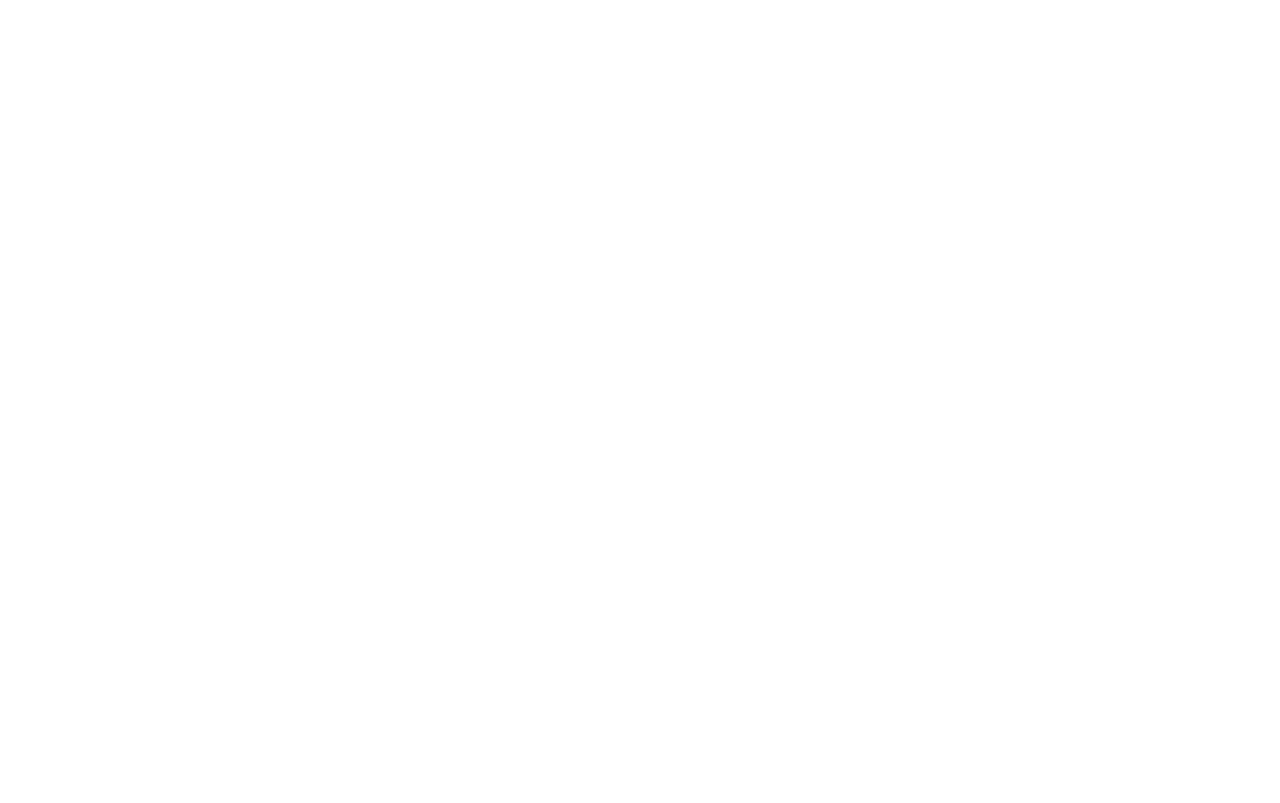
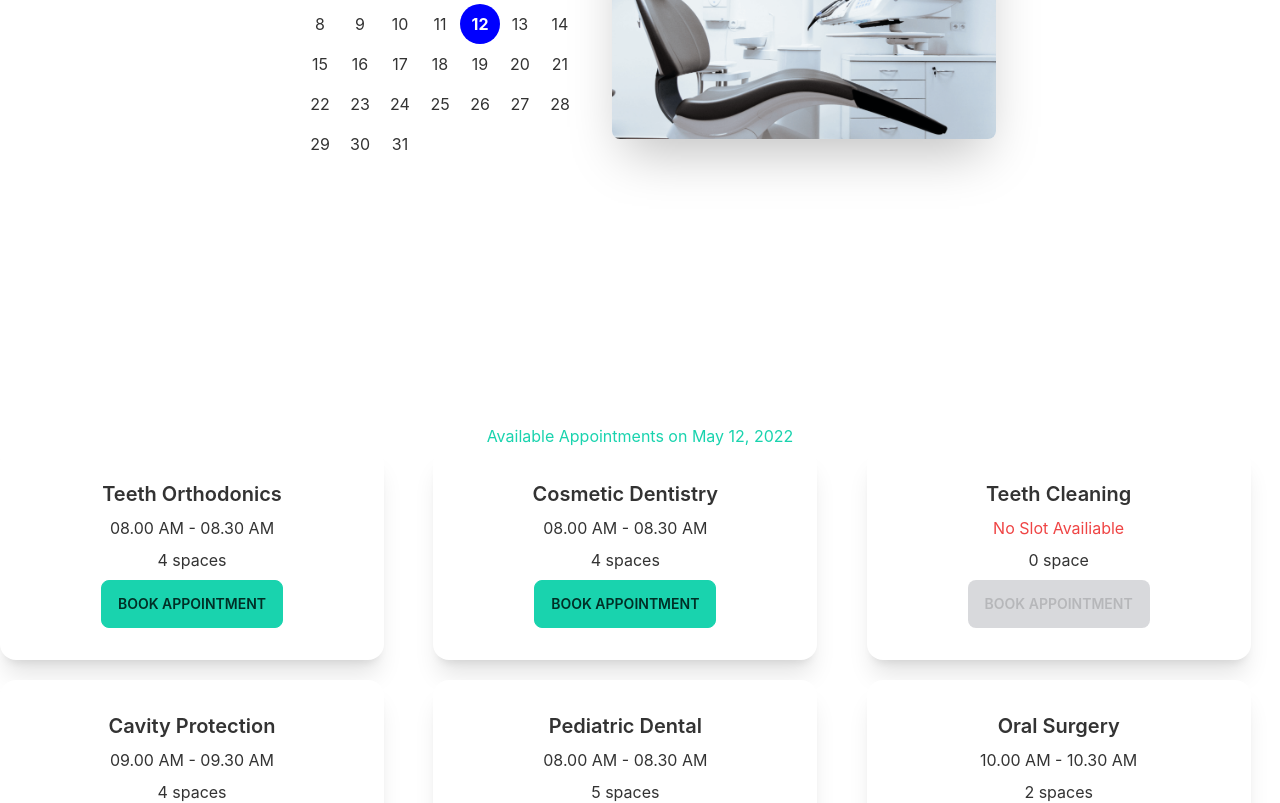
Before and after one commit to rezwanrahimr/Doctors-Portal, a React (Create React App) app: page /appointment in a window 1280 px wide. Shown: the part 440-1243 px from the top of the page. Before the commit the page ends 800 px from the top, so only its background shows below. Built offline with nearby package versions, Linux system fonts and the light colour scheme.

Commit message:
appoinment section server site added

```diff
--- a/package.json
+++ b/package.json
@@ -13,7 +13,9 @@
     "@testing-library/react": "^13.2.0",
     "@testing-library/user-event": "^13.5.0",
     "daisyui": "^2.14.3",
+    "date-fns": "^2.28.0",
     "react": "^18.1.0",
+    "react-day-picker": "^8.0.4",
     "react-dom": "^18.1.0",
     "react-router-dom": "^6.3.0",
     "react-scripts": "5.0.1",
--- /dev/null
+++ b/public/services.json
@@ -0,0 +1,61 @@
+[
+    {
+        "_id":1,
+        "name": "Teeth Orthodonics",
+        "slots": [
+            "08.00 AM - 08.30 AM",
+            "08.30 AM - 09.00 AM",
+            "09.00 AM - 09.30 AM",
+            "09.30 AM - 10.00 AM"
+
+        ]
+    },
+    {
+        "_id":2,
+        "name": "Cosmetic Dentistry",
+        "slots": [
+            "08.00 AM - 08.30 AM",
+            "08.30 AM - 09.00 AM",
+            "10.00 AM - 10.30 AM",
+            "10.30 AM - 11.00 AM"
+        ]
+    },
+    {
+        "_id":3,
+        "name": "Teeth Cleaning",
+        "slots": [
+
+        ]
+    },
+    {
+        "_id":4,
+        "name": "Cavity Protection",
+        "slots": [
+
+            "09.00 AM - 09.30 AM",
+            "09.30 AM - 10.00 AM",
+            "10.00 AM - 10.30 AM",
+            "10.30 AM - 11.00 AM"
+        ]
+    },
+    {
+        "_id":5,
+        "name": "Pediatric Dental",
+        "slots": [
+            "08.00 AM - 08.30 AM",
+            "08.30 AM - 09.00 AM",
+            "09.00 AM - 09.30 AM",
+            "10.00 AM - 10.30 AM",
+            "10.30 AM - 11.00 AM"
+        ]
+    },
+    {
+        "_id":6,
+        "name": "Oral Surgery",
+        "slots": [
+
+            "10.00 AM - 10.30 AM",
+            "10.30 AM - 11.00 AM"
+        ]
+    }
+]
--- a/src/App.js
+++ b/src/App.js
@@ -21,6 +21,7 @@
        <Route path='/reviews' element={<Reviews></Reviews>}></Route>
        <Route path='/contactus' element={<ContactUs></ContactUs>}></Route>
        <Route path='/login' element={<Login></Login>}></Route>
+       <Route path='/appoin'></Route>
      </Routes>
      <Footer></Footer>
     </div>
--- a/src/components/Appointment/Appointment.js
+++ b/src/components/Appointment/Appointment.js
@@ -1,9 +1,13 @@
-import React from 'react';
+import React, { useState } from 'react';
+import AppointmentBanner from '../AppointmentBanner/AppointmentBanner';
+import AvailableAppointments from '../AvailiableAppointment/AvailableAppointments';
 
 const Appointment = () => {
+    const [date,setDate] = useState(new Date());
     return (
         <div>
-            <h1>this is Appointment page</h1>
+            <AppointmentBanner date={date} setDate={setDate}></AppointmentBanner>
+            <AvailableAppointments date={date} setDate={setDate}></AvailableAppointments>
         </div>
     );
 };
--- /dev/null
+++ b/src/components/AppointmentBanner/AppointmentBanner.js
@@ -0,0 +1,28 @@
+import {React} from 'react';
+import bannerimg from '../../assets/images/chair.png'
+import {DayPicker} from 'react-day-picker';
+import 'react-day-picker/dist/style.css';
+import { format } from 'date-fns';
+
+const AppointmentBanner = ({date,setDate}) => {
+    console.log(date,setDate);
+    return (
+        <div class="hero min-h-screen">
+            <div class="hero-content flex-col lg:flex-row-reverse">
+            <img src={bannerimg} class="max-w-sm rounded-lg shadow-2xl" />
+                <div>
+                <DayPicker
+                mode="single"
+                selected={date}
+                onSelect={setDate}
+
+                />
+
+
+                </div>
+            </div>
+        </div>
+    );
+};
+
+export default AppointmentBanner;
--- /dev/null
+++ b/src/components/AvailiableAppointment/AvailableAppointments.js
@@ -0,0 +1,30 @@
+import format from 'date-fns/format';
+import { useEffect, useState } from 'react';
+import React from 'react';
+import Service from './Service';
+import BookingModal from './BookingModal/BookingModal';
+
+const AvailableAppointments = ({ date }) => {
+    const [services, setServices] = useState([]);
+    const [treatment,setTreatment] = useState(null);
+    useEffect(() => {
+        fetch('services.json')
+            .then(response => response.json())
+            .then(data => setServices(data));
+    }, [])
+    return (
+        <div>
+            <h4 className='text-center text-secondary'>Available Appointments on {format(date, 'PP')}</h4>
+            <div className='grid grid-cols-1 lg:grid-cols-3 gap-5'>
+                {
+                    services.map(service => <Service key={service._id} service={service} setTreatment={setTreatment}></Service>)
+                }
+            </div>
+            {
+                treatment && <BookingModal date={date} treatment={treatment} setTreatment={setTreatment}></BookingModal>
+            }
+        </div>
+    );
+};
+
+export default AvailableAppointments;
--- /dev/null
+++ b/src/components/AvailiableAppointment/BookingModal/BookingModal.js
@@ -0,0 +1,49 @@
+import { format } from 'date-fns';
+import React from 'react';
+
+const BookingModal = ({ treatment, date,setTreatment }) => {
+    console.log(treatment)
+    // create a handlear
+    const handleBooking = event =>{
+        event.preventDefault();
+        const slot = event.target.slot.value;
+        console.log(slot)
+        setTreatment('');
+    }
+
+    return (
+        <div>
+
+            <label for="my-modal-6" class="btn modal-button">open modal</label>
+            <input type="checkbox" id="booking-modal-6" class="modal-toggle" />
+
+            <div class="modal modal-bottom sm:modal-middle">
+                <div class="modal-box">
+                    <label for="booking-modal-3" class="btn btn-sm btn-circle absolute right-2 top-2">✕</label>
+                    <h3 class="font-bold text-lg">{treatment.name}</h3>
+                    <form onSubmit={handleBooking} className='grid grid-cols-1 gap-3 justify-items-center'>
+                        <input disabled type="text" value={format(date, 'PP')} class="input input-bordered w-full max-w-xs" />
+                        <select name="slot" class="select select-bordered w-full max-w-xs">
+                            {
+                                treatment.slots.map(slot => <option value={slot}>{slot}</option>)
+                            }
+
+                        </select>
+                        <input type="text" placeholder="your name" class="input input-bordered w-full max-w-xs" />
+                        <input type="text" placeholder="Email Address" class="input input-bordered w-full max-w-xs" />
+                        <input type="text" placeholder="Phone Number" class="input input-bordered w-full max-w-xs" />
+                        <input type="submit" value="submit" class="btn btn-secondary w-full max-w-xs" />
+                    </form>
+                    <div class="modal-action">
+                        <label for="booking-modal-6" class="btn">Yay!</label>
+                    </div>
+                </div>
+            </div>
+
+
+
+        </div>
+    );
+};
+
+export default BookingModal;
--- /dev/null
+++ b/src/components/AvailiableAppointment/Service.js
@@ -0,0 +1,26 @@
+import React from 'react';
+
+const Service = ({ service, setTreatment }) => {
+    console.log(service)
+    const { name, slots } = service;
+    return (
+        <div class="card w-96 bg-base-100 shadow-xl">
+            <div class="card-body items-center text-center">
+                <h2 class="card-title">{name}</h2>
+                <p>{
+                    slots.length > 0 ? <span> {slots[0]}</span> : <span className='text-red-500'>
+                        No Slot Availiable </span>
+                }</p>
+                <p>{slots.length} {slots.length > 1 ? 'spaces' : 'space'}</p>
+                <div class="card-actions">
+
+                    <label onClick={() => setTreatment(service)} disabled={slots.length === 0}for="booking-modal-6" class="btn btn-secondary uppercase">Book Appointment</label>
+
+                </div>
+            </div>
+        </div>
+
+    );
+};
+
+export default Service;
--- a/src/components/Footer/Footer.js
+++ b/src/components/Footer/Footer.js
@@ -27,7 +27,7 @@
             </div>
             </div>
             <div className='mt-20'>
-                <p>Copyright © 2022 - All right reserved by ACME Industries Ltd</p>
+                <p>Copyright © 2022 - All right reserved</p>
             </div>
         </footer>
 
--- a/src/components/Info/Info.js
+++ b/src/components/Info/Info.js
@@ -7,9 +7,9 @@
     return (
 
 
-        <div className=''>
-            <div className="flex w-full px-12 text-white">
-                <div className="grid h-20 flex-grow card bg-base-300 rounded-box place-items-center bg-gradient-to-r from-primary to-secondary">
+
+            <div className="flex  gap-5 text-white grid grid-cols-1 lg:grid-cols-3 ">
+                <div className=" h-20 card bg-base-300 rounded-box place-items-center bg-gradient-to-r from-primary to-secondary">
                     <div className='flex'>
                     <div className='text-6xl text-white'>
                     <FontAwesomeIcon icon={faClock} />
@@ -24,7 +24,7 @@
 
                 </div>
                 <div className="px-2"></div>
-                <div className="grid h-20 flex-grow card bg-base-300 rounded-box place-items-center bg-accent">
+                <div className=" h-20  card bg-base-300 rounded-box place-items-center bg-accent">
                     <div className='flex'>
                     <div className='text-6xl text-white'>
                     <FontAwesomeIcon icon={faLocationDot} />
@@ -39,7 +39,7 @@
 
                 </div>
                 <div className="px-2"></div>
-                <div className="grid h-20 flex-grow card bg-base-300 rounded-box place-items-center bg-gradient-to-r from-primary to-secondary">
+                <div className="h-20 card bg-base-300 rounded-box place-items-center bg-gradient-to-r from-primary to-secondary">
                     <div className='flex'>
                     <div className='text-6xl text-white'>
                     <FontAwesomeIcon icon={faPhone} />
@@ -54,7 +54,7 @@
 
                 </div>
             </div>
-        </div>
+
     );
 };
 
--- a/src/components/Service/Service.js
+++ b/src/components/Service/Service.js
@@ -5,7 +5,7 @@
         <div className='mx-12'>
             <h1 className='text-primary font-bold mt-10'>OUR SERVICE</h1>
             <h1 className='text-2xl'>Services We Provide</h1>
-            <div className='flex mt-10'>
+            <div className='flex mt-10 grid grid-cols-1 lg:grid-cols-3 gap-5'>
                 <div>
                     <div class="card w-96 bg-base-100 shadow-xl ">
                         <div class="card-body">
@@ -22,7 +22,7 @@
                     </div>
                 </div>
                 <div>
-                    <div class="card w-96 bg-base-100 shadow-xl mx-4">
+                    <div class="card w-96 bg-base-100 shadow-xl ">
                         <div class="card-body">
 
                             <div className='flex justify-center mb-3'>
```
Also changed, not shown: 1 other file (tests, documents, lock files or other folders).
